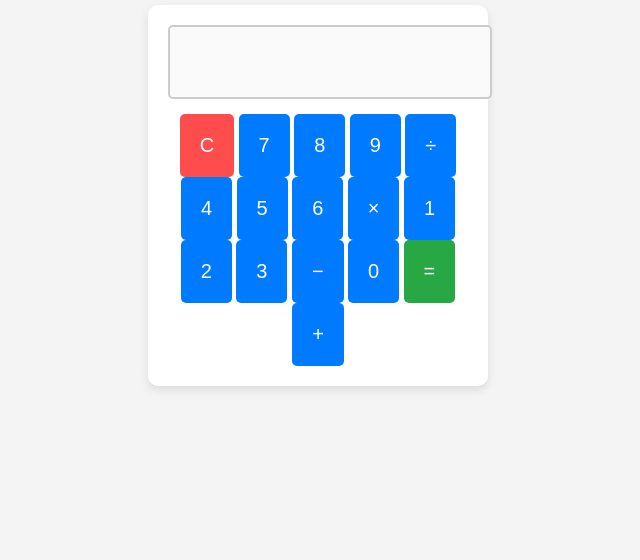
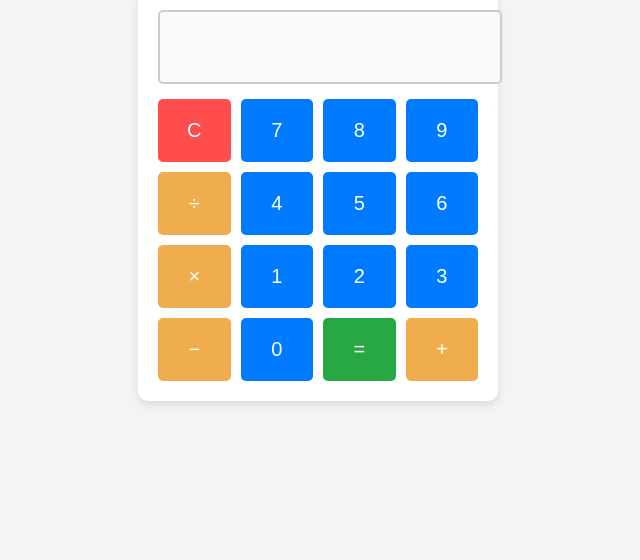
Before and after one commit to fumd03/calculater, a plain HTML site: page index.html in a window 1280 px wide. Shown: the part 240-800 px from the top of the page, without its empty margins (322-962 px from the left). Drawn offline with Linux system fonts and the light colour scheme.

Commit message:
Update styles.css

```diff
--- a/styles.css
+++ b/styles.css
@@ -1,49 +1,55 @@
+/* Global Styles */
 body {
     display: flex;
-    flex-direction: column; /* Allows space for heading */
+    flex-direction: column;
     justify-content: center;
     align-items: center;
     height: 100vh;
+    margin: 0;
     background-color: #f4f4f4;
     font-family: Arial, sans-serif;
-    margin: 0;
 }
 
+/* Heading */
 h1 {
     margin-bottom: 20px;
     font-size: 28px;
     color: #333;
 }
 
+/* Calculator Container */
 .calculator {
-    background-color: #fff;
+    background: #fff;
     padding: 20px;
     border-radius: 10px;
     box-shadow: 0 4px 10px rgba(0, 0, 0, 0.1);
-    max-width: 300px;
+    max-width: 320px;
     width: 100%;
     text-align: center;
 }
 
-#display {
+/* Display */
+.display {
     width: 100%;
     height: 50px;
     font-size: 24px;
     text-align: right;
-    margin-bottom: 15px;
     padding: 10px;
     border: 2px solid #ccc;
     border-radius: 5px;
+    background: #fafafa;
     outline: none;
-    background-color: #fafafa;
+    margin-bottom: 15px;
 }
 
-.buttons {
+/* Buttons Grid */
+.button-grid {
     display: grid;
     grid-template-columns: repeat(4, 1fr);
     gap: 10px;
 }
 
+/* Buttons */
 button {
     padding: 20px;
     font-size: 20px;
@@ -63,18 +69,27 @@ button:active {
     transform: scale(0.95);
 }
 
-button:nth-child(1) { /* Style for 'C' (clear) button */
+/* Special Buttons */
+.clear {
     background-color: #ff4d4d;
 }
 
-button:nth-child(1):hover {
+.clear:hover {
     background-color: #cc0000;
 }
 
-button:nth-last-child(2) { /* Style for '=' (equal) button */
+.equal {
     background-color: #28a745;
 }
 
-button:nth-last-child(2):hover {
+.equal:hover {
     background-color: #1e7e34;
 }
+
+.operator {
+    background-color: #f0ad4e;
+}
+
+.operator:hover {
+    background-color: #d98c3e;
+}
```
